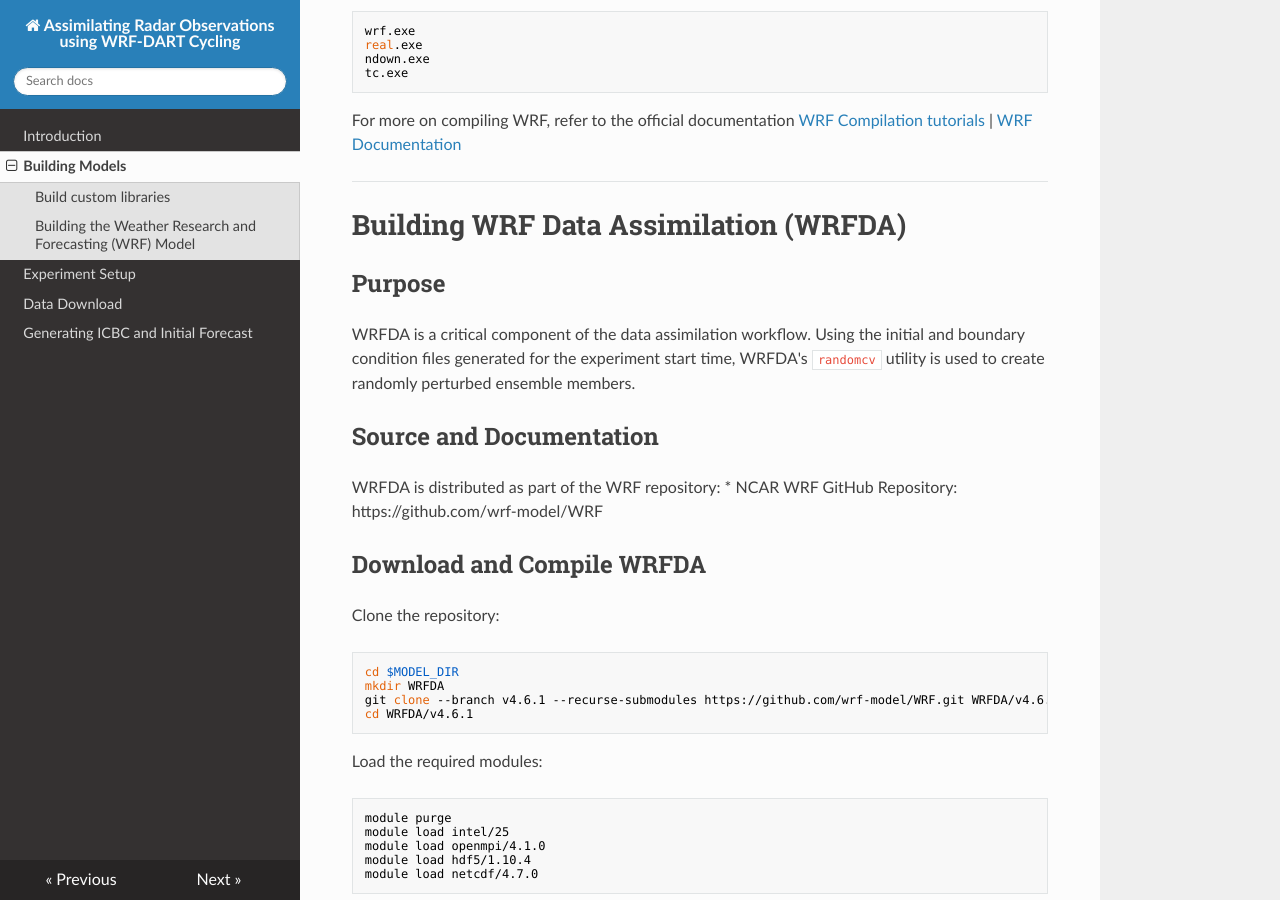
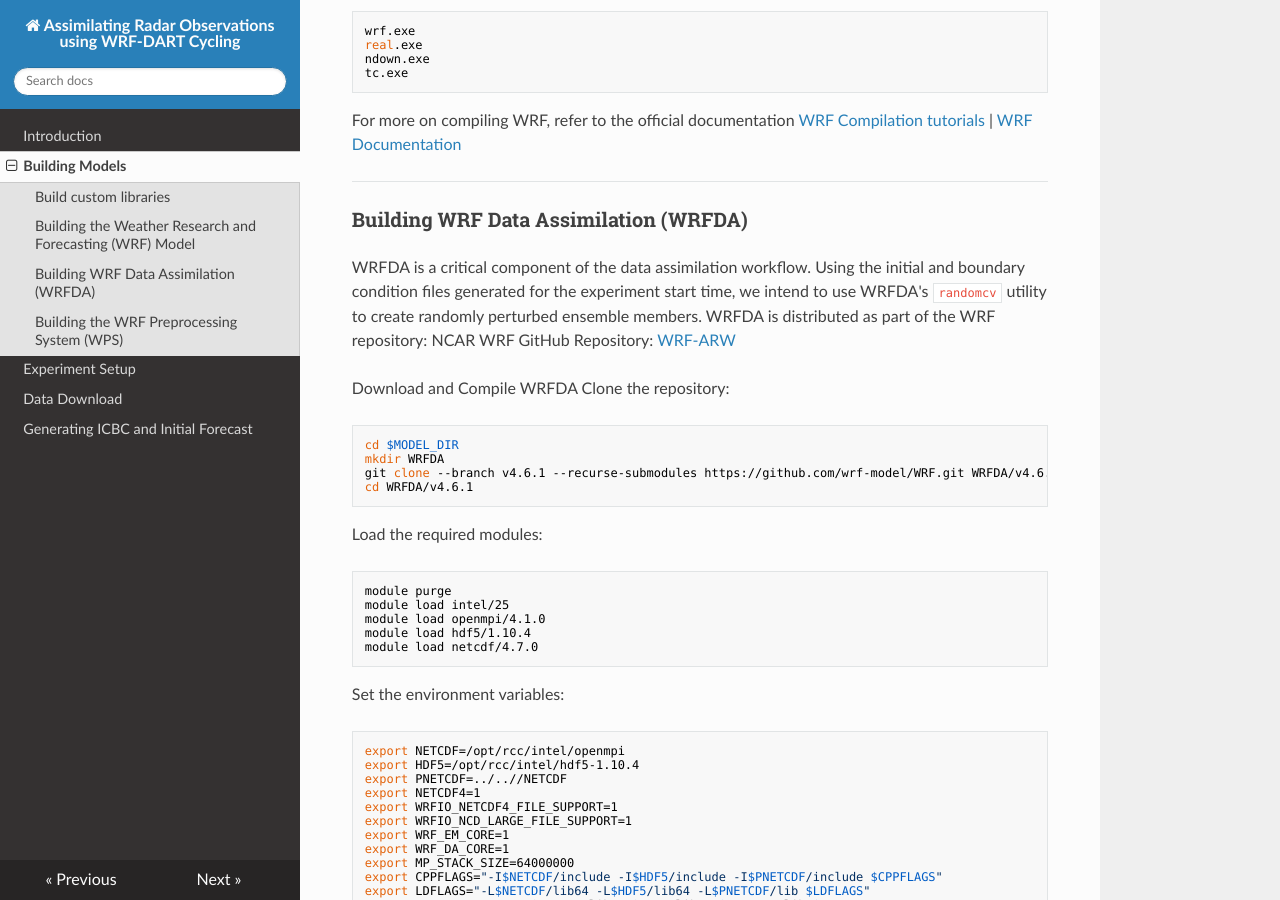
Before and after one commit to stephen-asare/WRF-DART-CYCLING, an MkDocs documentation site: the page built from docs/building_models.md, in a window 1280 px wide and 900 px high, scrolled down 2045 px. Built offline with MkDocs 1.6.1, drawn with Linux system fonts in a browser that asks for light colours; nearby versions of some CDN libraries.

Commit message:
Update building_models.md

````diff
--- a/docs/building_models.md
+++ b/docs/building_models.md
@@ -81,13 +81,10 @@
 ---
 
 
-# Building WRF Data Assimilation (WRFDA)
-## Purpose
-WRFDA is a critical component of the data assimilation workflow. Using the initial and boundary condition files generated for the experiment start time, WRFDA's `randomcv` utility is used to create randomly perturbed ensemble members.
-## Source and Documentation
-WRFDA is distributed as part of the WRF repository:
-* NCAR WRF GitHub Repository: https://github.com/wrf-model/WRF
-## Download and Compile WRFDA
+### Building WRF Data Assimilation (WRFDA)
+WRFDA is a critical component of the data assimilation workflow. Using the initial and boundary condition files generated for the experiment start time, we intend to use WRFDA's `randomcv` utility to create randomly perturbed ensemble members. WRFDA is distributed as part of the WRF repository: NCAR WRF GitHub Repository: [WRF-ARW](https://github.com/wrf-model/WRF)
+
+Download and Compile WRFDA
 Clone the repository:
 ```bash
 cd $MODEL_DIR
````
